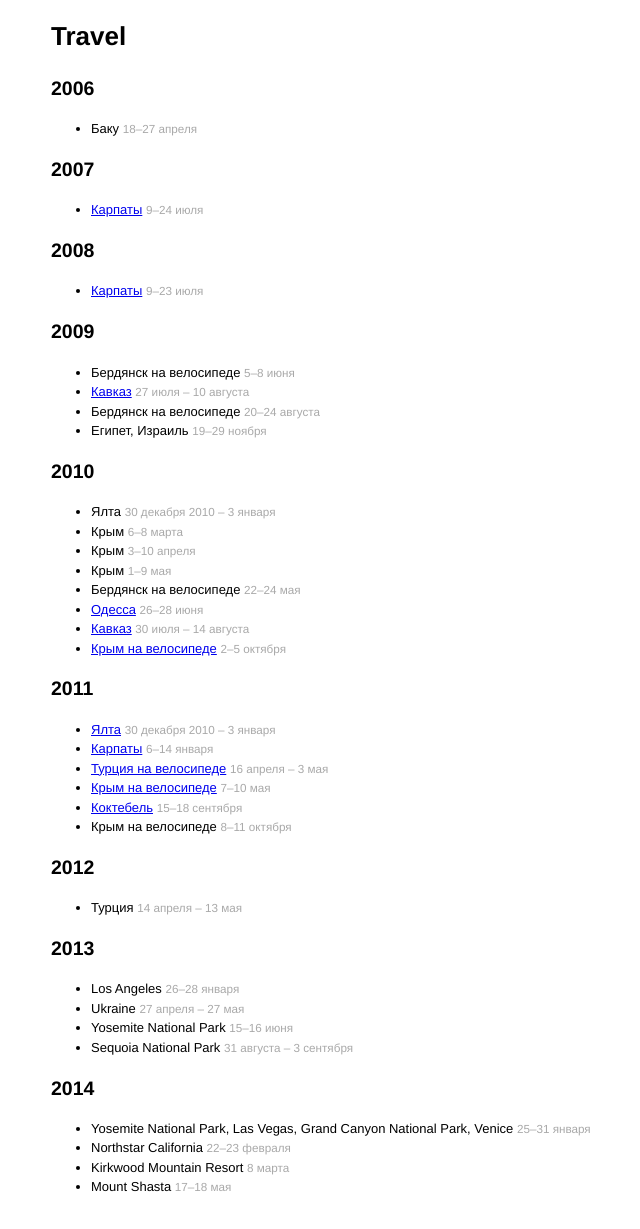
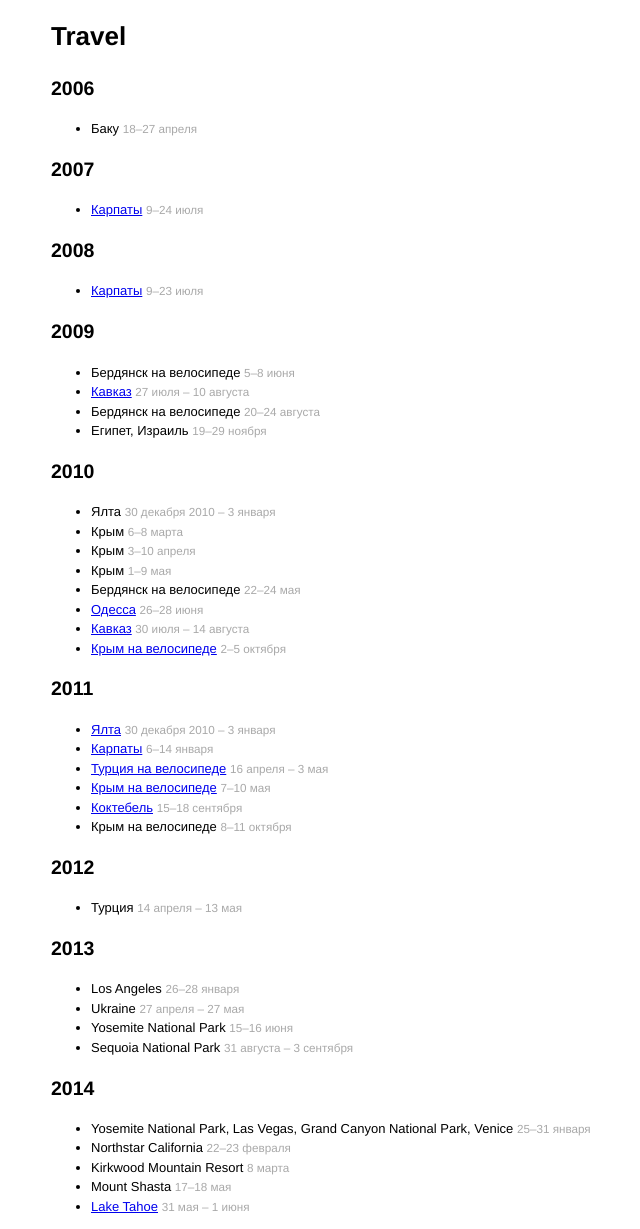
Before and after one commit to denis/denis.github.com, a Jekyll site: the page built from travel.md, in a window 1280 px wide. Shown: the whole page, without its empty margins (189-829 px from the left). Built offline with Jekyll 4.4.1, drawn with Linux system fonts in a browser that asks for light colours; comment, search, counter and statistics services are not loaded.

Commit message:
Add Lake Tahoe 2014

```diff
--- a/travel.md
+++ b/travel.md
@@ -62,3 +62,4 @@
 - Northstar California <small>22–23 февраля</small>
 - Kirkwood Mountain Resort <small>8 марта</small>
 - Mount Shasta <small>17–18 мая</small>
+- [Lake Tahoe](https://www.flickr.com/photos/barushev/sets/72157645000068685) <small>31 мая – 1 июня</small>
```
